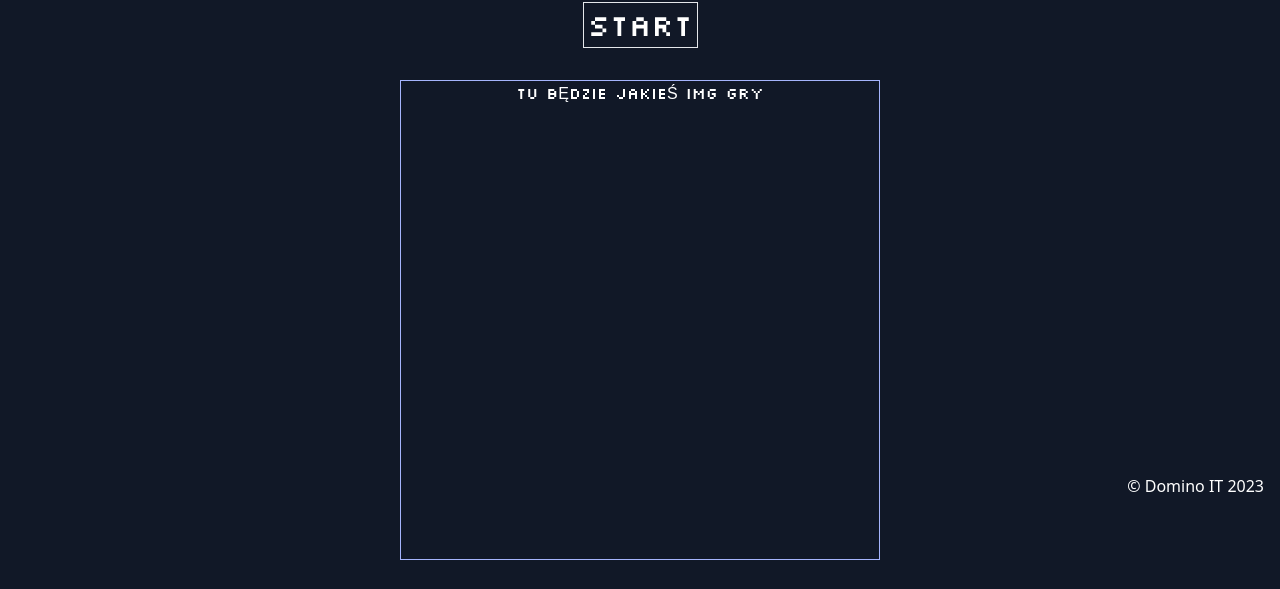
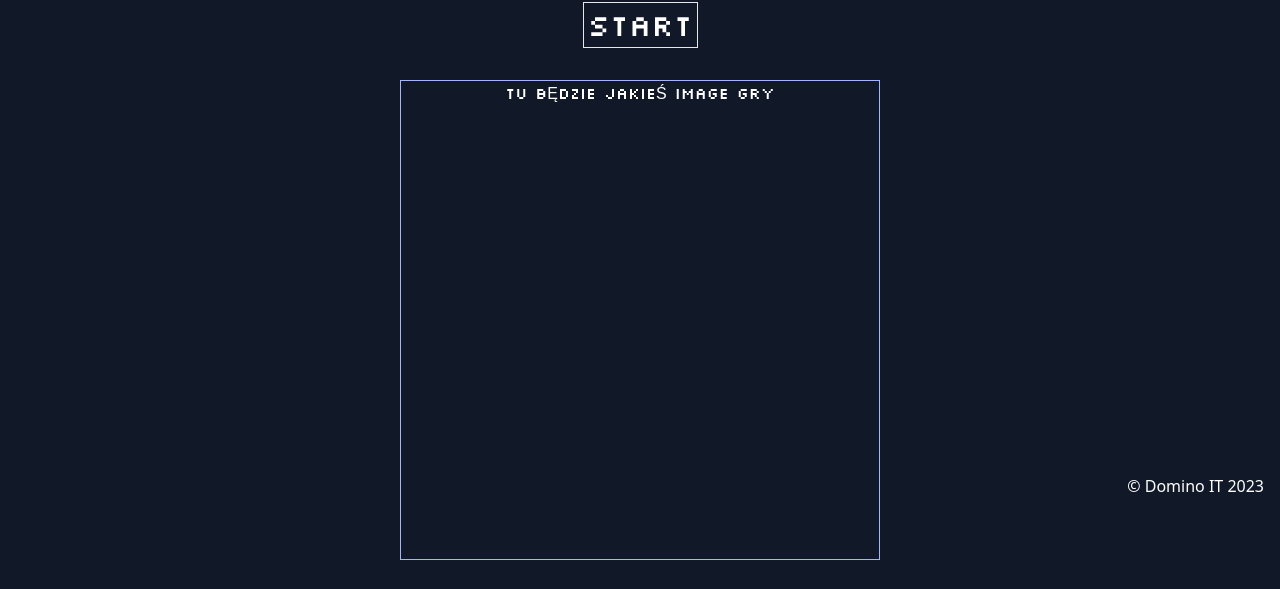
Before and after one commit to DominoxB/Game4You, a Vue app: page /MemoryGame in a window 1280 px wide. Shown: the part 302-891 px from the top of the page. Built offline with nearby package versions, Linux system fonts and the light colour scheme.

Commit message:
feat: new placeholder

```diff
--- a/src/components/organisms/MemoryGameBoard.vue
+++ b/src/components/organisms/MemoryGameBoard.vue
@@ -4,7 +4,7 @@
       <div class="text-white text-5xl p-2 bg-gradient-to-r from-sky-500 to-indigo-500">Memory Game</div>
       <button class="border p-1 text-white text-3xl my-8" @click="startGame">START</button>
       <div class="w-[480px] h-[480px] border border-indigo-300 text-white text-center">
-        TU BĘDZIE JAKIEŚ IMG GRY
+        TU BĘDZIE JAKIEŚ IMAGE GRY
       </div>
     </div>
     <div v-else>
```
